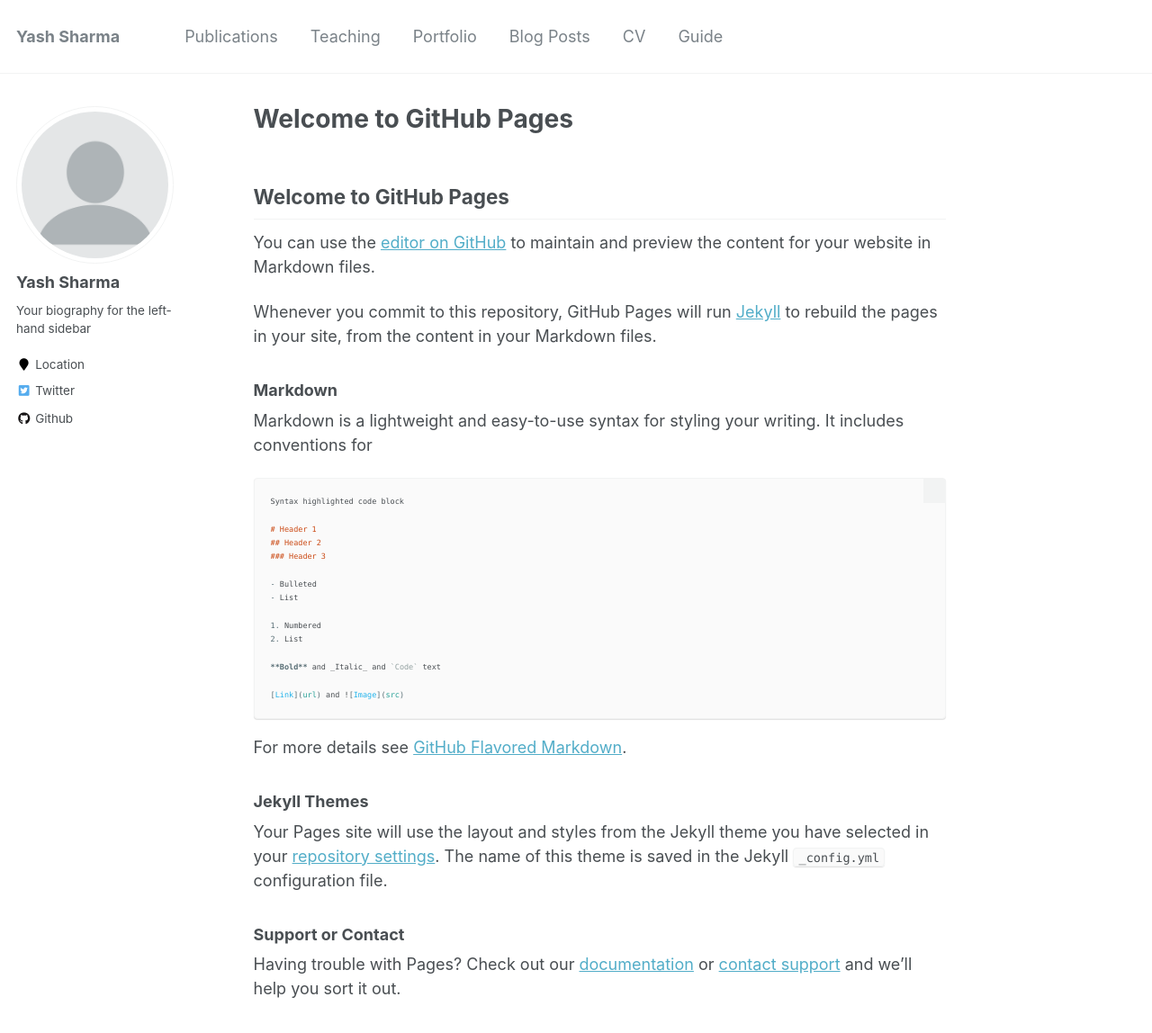
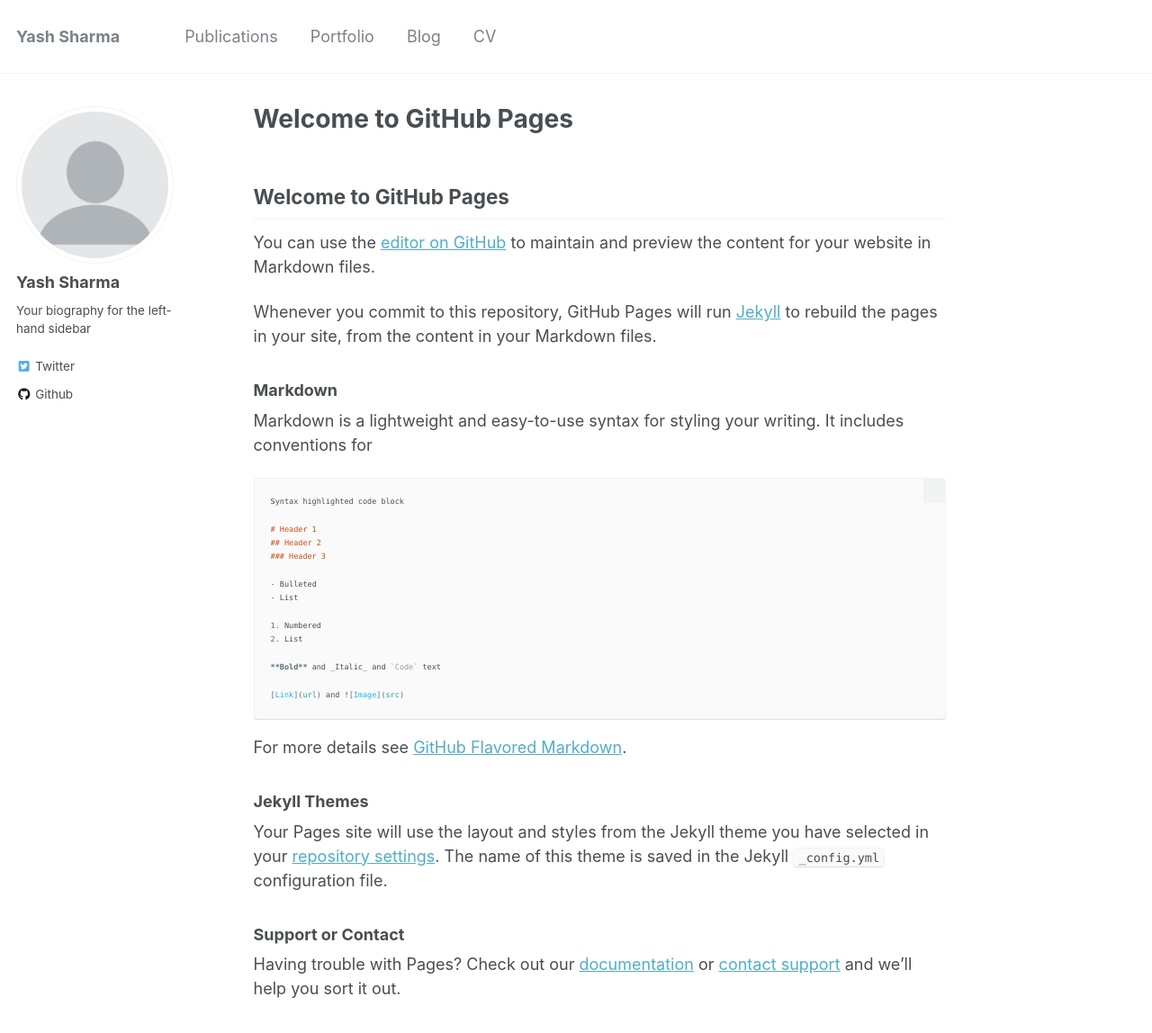
Before and after one commit to YashSharma79/YashSharma79.github.io, a Jekyll site: the page built from index.md, in a window 1280 px wide and 1325 px high. Shown: the top 1148 px of the window at 90% size. Built offline with Jekyll 4.4.1, drawn with Linux system fonts in a browser that asks for light colours; our own code applies the rules of GitHub Pages for plain Markdown files.

Commit message:
Clean navbar

```diff
--- a/_config.yml
+++ b/_config.yml
@@ -44,7 +44,6 @@
   name             : "Yash Sharma"
   avatar           : "profile.png"
   bio              : "Your biography for the left-hand sidebar"
-  location         : "Location"
   employer         :
   email            :
   uri              :
--- a/_data/navigation.yml
+++ b/_data/navigation.yml
@@ -3,17 +3,11 @@
   - title: "Publications"
     url: /publications/
 
-  - title: "Teaching"
-    url: /teaching/
-
   - title: "Portfolio"
     url: /portfolio/
 
-  - title: "Blog Posts"
+  - title: "Blog"
     url: /year-archive/
 
   - title: "CV"
     url: /cv/
-
-  - title: "Guide"
-    url: /markdown/
```
Also changed, not shown: _pages/talks.html (deleted, +0 -16 lines), README.md.
